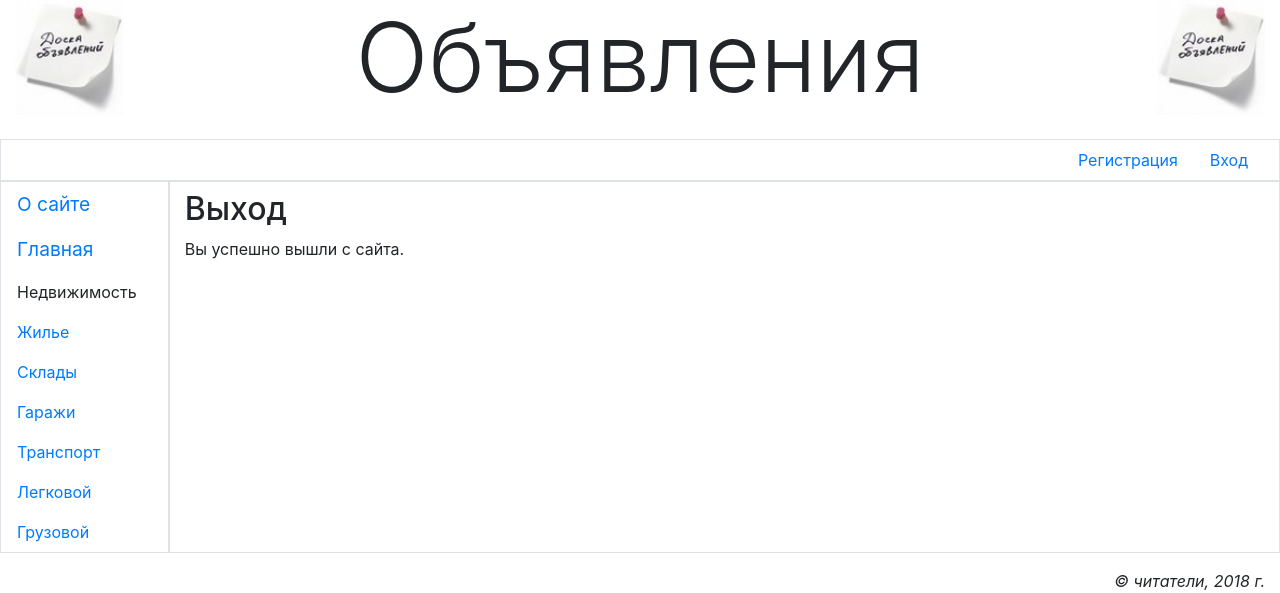
After one commit to veresk44/Bboard, a Django app: page /accounts/logout/ in a window 1280 px wide. The commit adds this page. Shown: the top 593 px of the page. Run offline with Django 3.2, Linux system fonts and the light colour scheme; the visitor is signed in with stand-in values (Sample User, id 1); some libraries are stand-ins or nearby versions.

Commit message:
Add logout

```diff
--- a/main/templates/layout/basic.html
+++ b/main/templates/layout/basic.html
@@ -28,7 +28,7 @@
                             <a class="dropdown-item" href="#">Изменить личные данные</a>
                             <a class="dropdown-item" href="#">Изменить пароль</a>
                             <div class="dropdown-divider"></div>
-                            <a class="dropdown-item" href="#">Выйти</a>
+                            <a class="dropdown-item" href="{% url 'main:logout' %}">Выйти</a>
                             <div class="dropdown-divider"></div>
                             <a class="dropdown-item" href="#">Удалить</a>
                         </div>
--- /dev/null
+++ b/main/templates/main/logout.html
@@ -0,0 +1,8 @@
+{% extends "layout/basic.html" %}
+
+{% block title %}Выход{% endblock %}
+
+{% block content %}
+    <h2>Выход</h2>
+    <p>Вы успешно вышли с сайта.</p>
+{% endblock %}
--- a/main/urls.py
+++ b/main/urls.py
@@ -1,8 +1,9 @@
 from django.urls import path
-from .views import index, other_page, BBLoginView, profile
+from .views import index, other_page, BBLoginView, profile, BBLogoutView
 
 app_name = 'main'
 urlpatterns = [
+    path('accounts/logout/', BBLogoutView.as_view(), name='logout'),
     path('accounts/profile/', profile, name='profile'),
     path('accounts/login/', BBLoginView.as_view(), name='login'),
     path('<str:page>/', other_page, name='other'),
--- a/main/views.py
+++ b/main/views.py
@@ -1,5 +1,6 @@
 from django.contrib.auth.decorators import login_required
-from django.contrib.auth.views import LoginView
+from django.contrib.auth.mixins import LoginRequiredMixin
+from django.contrib.auth.views import LoginView, LogoutView
 from django.http import Http404, HttpResponse
 from django.shortcuts import render
 from django.template import TemplateDoesNotExist
@@ -23,5 +24,9 @@ def profile(request):
     return render(request, 'main/profile.html')
 
 
+class BBLogoutView(LoginRequiredMixin, LogoutView):
+    template_name = 'main/logout.html'
+
+
 def index(request):
     return render(request, 'main/index.html')
```
